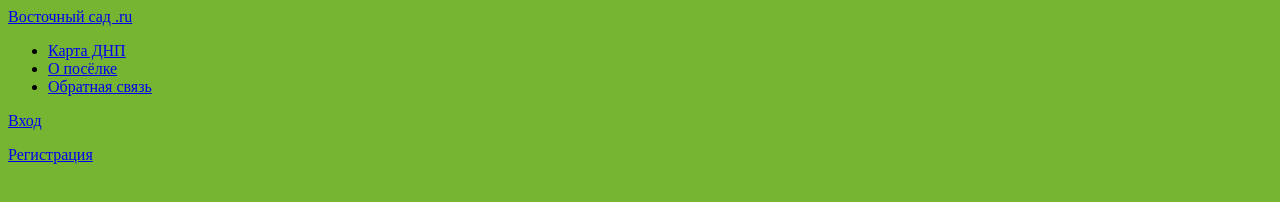
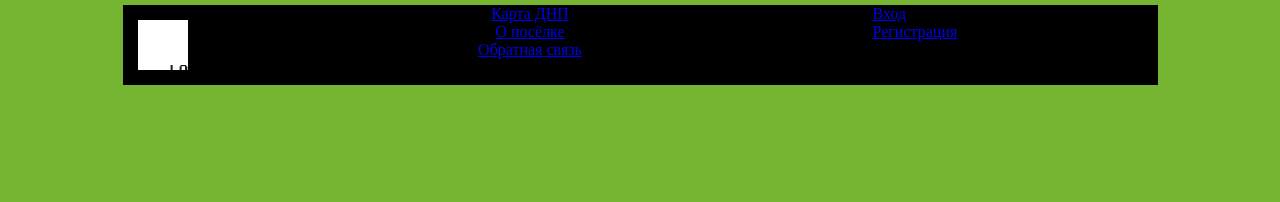
Before and after one commit to SHTFN/vostochnii-sad, a plain HTML site: page index.html in a window 1280 px wide. Drawn offline with Linux system fonts and the light colour scheme.

Commit message:
+ logo for cap

```diff
--- a/index.html
+++ b/index.html
@@ -16,8 +16,8 @@
 			<div class="logo">
 				<a href="index.html">
 					<span class="vostochnii-sad">
-						Восточный сад	<!--ссылка на главную страницу -->
-					</span>.ru
+						<!--Восточный сад	//ссылка на главную страницу -->
+					</span>
 				</a>
 			</div>
 			<div class="top-menu">
--- a/main-style.css
+++ b/main-style.css
@@ -2,14 +2,64 @@ body{
 	background: #75B531;
 
 }
-.head{
-	font-family: 'Roboto', sans-serif;
-	font-size: 50px;
-	color: white;
-	text-align: center;
-	top: 100px;
+
+*{
+	margin: 0;
+	padding: 0;
 }
 
-.banner{
+#block-body{
+	width: 1035px;
+	margin: 5px auto;
+	height: auto;
+}
+
+header{
+	width: 1035px;
+	height: 80px;
+	background-color: black;
+}
+
+.logo{
+	width: 200px;
+	float: left;
+	height: 80px;
+}
+
+.logo{
+	width: 50px;
+	height: 50px;
+	background-image: url(icons/patterns/logo.png);
+	display: block;
+	margin-left: 15px;
+	margin-top: 15px;
+	cursor: pointer;
+}
+
+.vostochnii-sad{
+
+	color: #aa064b;
+}
+
+/*.logo p{
+	margin-left: 20px;
+	margin-top: 2px;
+	margin-bottom: 5px;
+	font-family: "Roboto-Light", sans-serif;
+}*/
+
+.top-menu{
+	width: 685px;
+	height: 80px;
+	float: left;
+}
+
+.top-menu ul li{
+	list-style: none;
+	float: none;
+	text-align: center;
+}
+
+.top-menu ul li a{
 
 }
```
